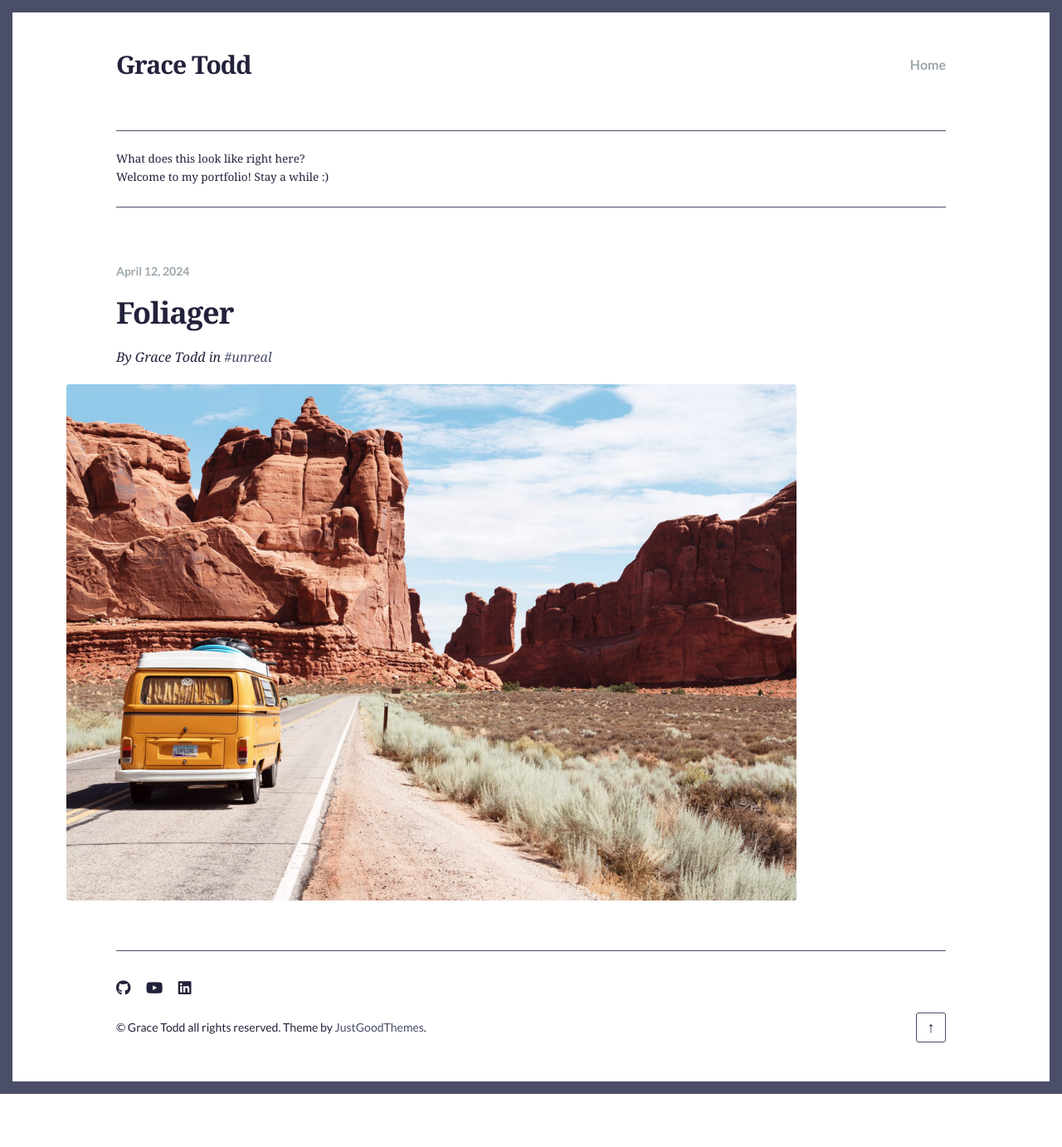
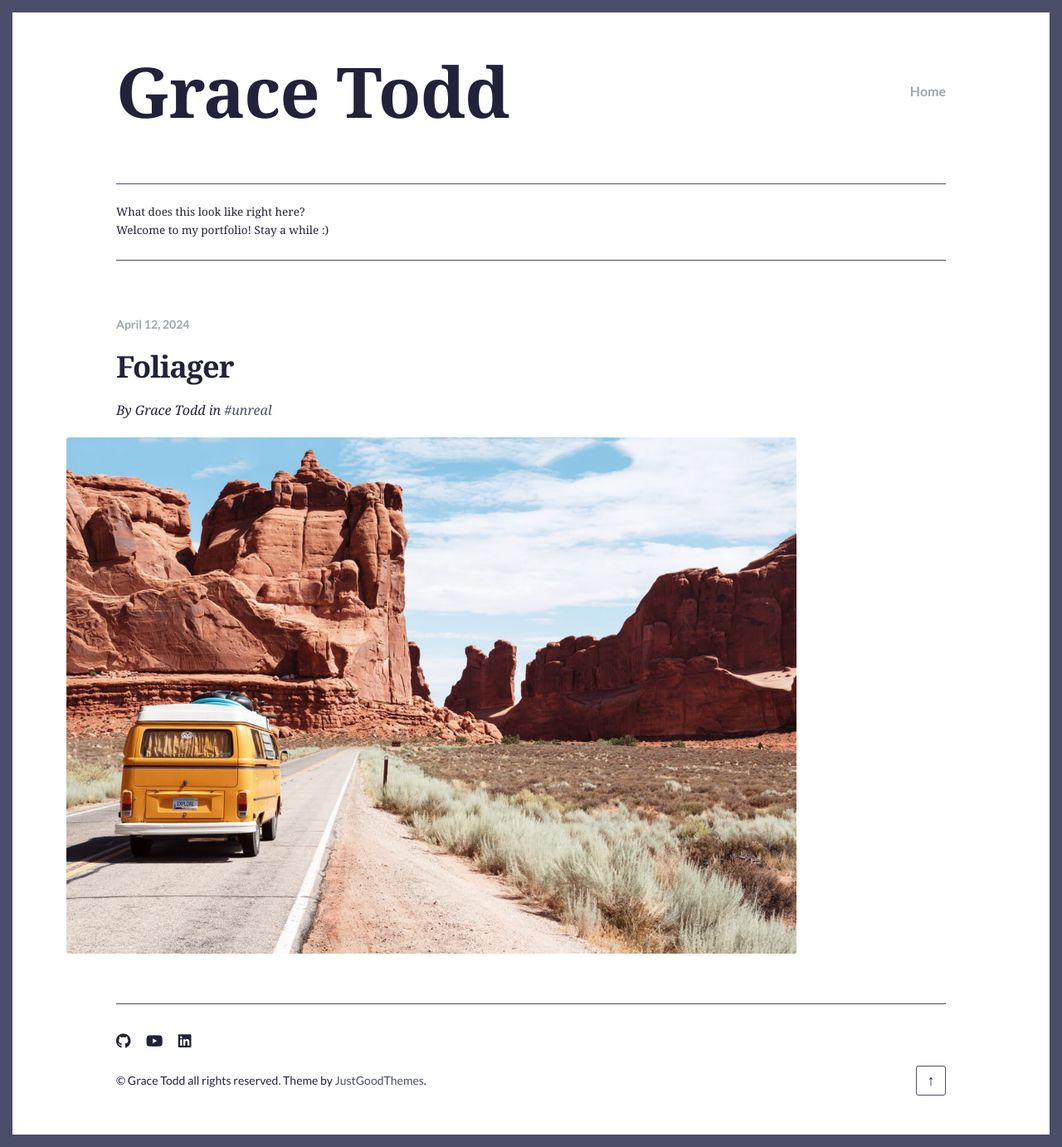
Before and after one commit to toddgr/toddgr.github.io, a Jekyll site: the page built from index.html, in a window 1280 px wide. Shown: the whole page at 83% size. Built offline with Jekyll 4.4.1, drawn with Linux system fonts in a browser that asks for light colours; some web fonts are replaced; the list of posts is cut into pages by our own code; before the commit the page ends 1318 px from its top, so only the background shows below that.

Commit message:
make the site title bigger

```diff
--- a/_sass/_site-header.scss
+++ b/_sass/_site-header.scss
@@ -17,7 +17,7 @@
 .site-title {
   color: _palette(secondary);
   font-family: _font(secondary);
-  font-size: 1.66667rem;
+  font-size: 4.66667rem;
   font-weight: bold;
   letter-spacing: -1px;
   line-height: 1.2;
```
